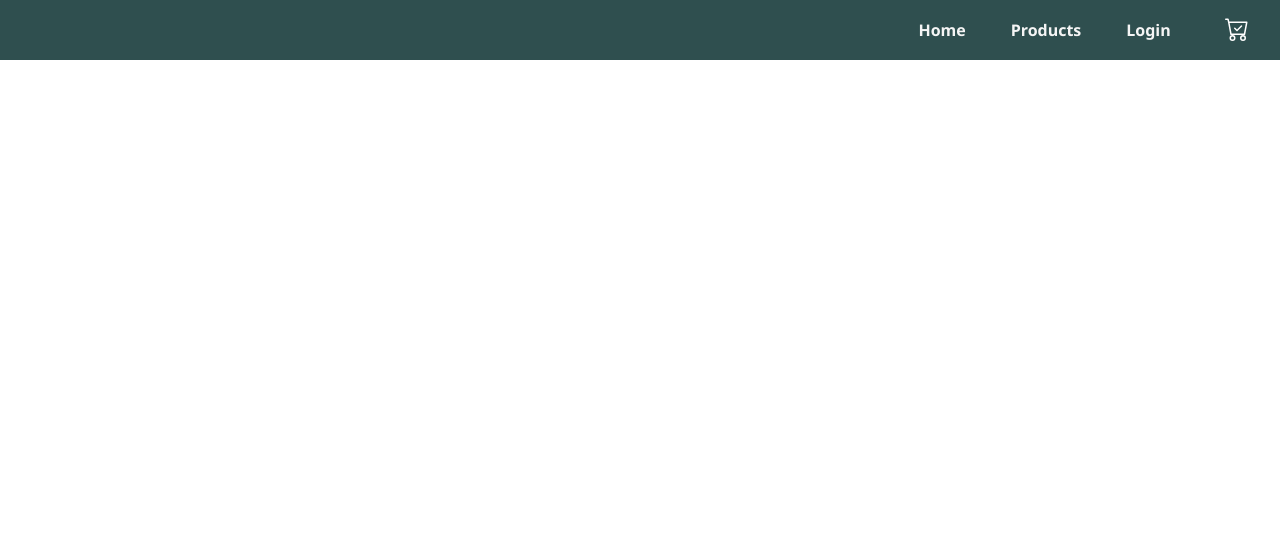
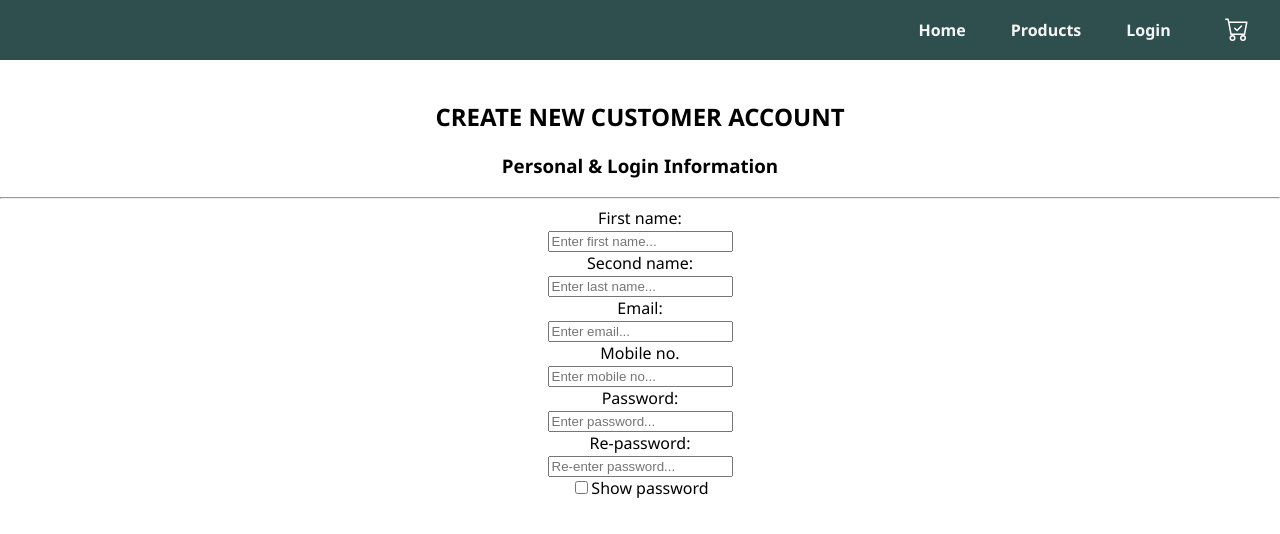
Before and after one commit to krishnachaturvedi1901/CameraEcommApp, a React (Create React App) app: page /signup in a window 1280 px wide. Shown: the top 534 px of the page. Built offline with nearby package versions, Linux system fonts and the light colour scheme.

Commit message:
added signup form

```diff
--- a/package.json
+++ b/package.json
@@ -7,6 +7,7 @@
     "@testing-library/react": "^13.4.0",
     "@testing-library/user-event": "^13.5.0",
     "axios": "^1.4.0",
+    "country-state-city": "^3.1.4",
     "react": "^18.2.0",
     "react-dom": "^18.2.0",
     "react-icons": "^4.9.0",
--- a/src/pages/Login.jsx
+++ b/src/pages/Login.jsx
@@ -25,7 +25,9 @@ const Login = () => {
         </p>
         <form onSubmit={handleSubmit}>
           <label htmlFor="email">
-            Email
+            Email:
+          </label>
+          <br />
             <input
               type="email"
               id="email"
@@ -34,10 +36,10 @@ const Login = () => {
               required
               onChange={handleChange}
             />
+          <label htmlFor="password">
+            Password:
           </label>
-          <br />
-          <label htmlFor="password">
-            Password
+          <br/>
             <input
               type="password"
               id="password"
@@ -46,8 +48,8 @@ const Login = () => {
               required
               onChange={handleChange}
             />
-          </label>
-          <button type="submit">Login</button>
+          <button id={styles.loginBtn} type="submit">Login</button>
+          <button id={styles.forgetPasswordBtn} >Forget password ?</button>
         </form>
       </div>
       <div className={styles.signupDiv}>
--- a/src/pages/Signup.jsx
+++ b/src/pages/Signup.jsx
@@ -1,9 +1,113 @@
-import React from 'react'
+import React, { useState } from "react";
+import styles from "../styles/Signup.module.css";
 
 const Signup = () => {
+  const [signupData, setSignupData] = useState({
+    firstname: "",
+    lastname: "",
+    email: "",
+    mobile: Number,
+    password: "",
+  });
+
+  const handleSigupFormChange = (e) => {
+    const { name, value } = e.target;
+    name === "mobile"
+      ? setSignupData({ ...signupData, [name]: +value })
+      : setSignupData({ ...signupData, [name]: value });
+  };
+
+  console.log("signupdata", signupData);
   return (
-    <div>Signup</div>
-  )
-}
+    <div className={styles.signupMainDiv}>
+      <h2>CREATE NEW CUSTOMER ACCOUNT</h2>
+      <h3>Personal & Login Information</h3>
+      <hr />
+      <form id={styles.signupForm}>
+        <label>First name:</label>
+        <br />
+        <input
+          type="text"
+          id="firstname"
+          name="firstname"
+          placeholder="Enter first name..."
+          required
+          onChange={(e) => handleSigupFormChange(e)}
+        />
+        <br />
+        <label>Second name:</label>
+        <br />
+        <input
+          type="text"
+          id="lastname"
+          name="lastname"
+          placeholder="Enter last name..."
+          required
+          onChange={(e) => handleSigupFormChange(e)}
+        />
+        <br />
+        <label>Email:</label>
+        <br />
+        <input
+          type="email"
+          id="email"
+          name="email"
+          placeholder="Enter email..."
+          required
+          onChange={(e) => handleSigupFormChange(e)}
+        />
+        <br />
+        <label>Mobile no.</label>
+        <br />
+        <input
+          type="number"
+          id="mobile"
+          name="mobile"
+          placeholder="Enter mobile no..."
+          required
+          minLength={10}
+          max={9999999999}
+          onChange={(e) => handleSigupFormChange(e)}
+        />
+        <br />
+        <label>Password:</label>
+        <br />
+        <input
+          type="password"
+          id="password"
+          name="password"
+          placeholder="Enter password..."
+          required
+          min={8}
+          max={12}
+          pattern="ab!@#$ABC123"
+          onChange={(e) => handleSigupFormChange(e)}
+        />
+        <br />
+        <label>Re-password:</label>
+        <br />
+        <input
+          type="password"
+          id="re-password"
+          name="re-password"
+          placeholder="Re-enter password..."
+          required
+          min={8}
+          max={12}
+          pattern="ab!@#$ABC123"
+          onChange={(e) => handleSigupFormChange(e)}
+        />
+        <br />
+        <input
+          type="checkbox"
+          id="show-password-checkbox"
+          name="show-password"
+        />
+        <label>Show password</label>
+        <br />
+      </form>
+    </div>
+  );
+};
 
-export default Signup
+export default Signup;
--- a/src/styles/Login.module.css
+++ b/src/styles/Login.module.css
@@ -13,10 +13,70 @@
     text-align: start;
     max-width: 45%;
 }
+.loginDiv>p{
+    margin-bottom: 15px;
+}
+.loginDiv>form>input{
+    display: block;
+    padding: 8px;
+    margin-top: 5px;
+    margin-bottom: 15px;
+    width: 70%;
+}
+.loginDiv>form>input:focus{
+    outline: none;
+    border-color: rgb(65, 109, 109);
+}
+#loginBtn{
+    padding: 8px 20px;
+    margin: 20px 0px;
+    cursor: pointer;
+    background-color: rgb(65, 109, 109);
+    color: whitesmoke;
+    border: none;
+}
+#loginBtn:hover{
+    background-color: darkslategray;
+    opacity: 1;
+}
+#forgetPasswordBtn{
+    padding: 8px 20px;
+    margin: 20px 0px;
+    cursor: pointer;
+    border: none;
+    background: none;
+    margin: 0 20px;
+}
+#forgetPasswordBtn:hover{
+    text-decoration: underline;
+}
+.moveToSignupBtn{
+    padding: 8px 20px;
+    margin: 20px 0px;
+    cursor: pointer;
+    background-color: rgb(65, 109, 109);
+    color: whitesmoke;
+    border: none;
 
+}
+.moveToSignupBtn:hover{
+    background-color: darkslategray;
+    opacity: 1;
+
+}
 @media screen and (max-width:500px) {
     .loginSignupDiv{
         display: block;
+        padding: 80px 20px 20px;
      }
+     .loginDiv{
+        text-align: start;
+        max-width: 100%;
+    }
+    .signupDiv{
+        padding-top: 60px;
+        text-align: start;
+        max-width: 100%;
+    }
 
 }
--- /dev/null
+++ b/src/styles/Signup.module.css
@@ -0,0 +1,3 @@
+.signupMainDiv{
+    padding-top: 80px;
+}
```
Also changed, not shown: src/components/CheckoutCompo/Address.jsx (added, +77 -0 lines), 1 other file (tests, documents, lock files or other folders).
